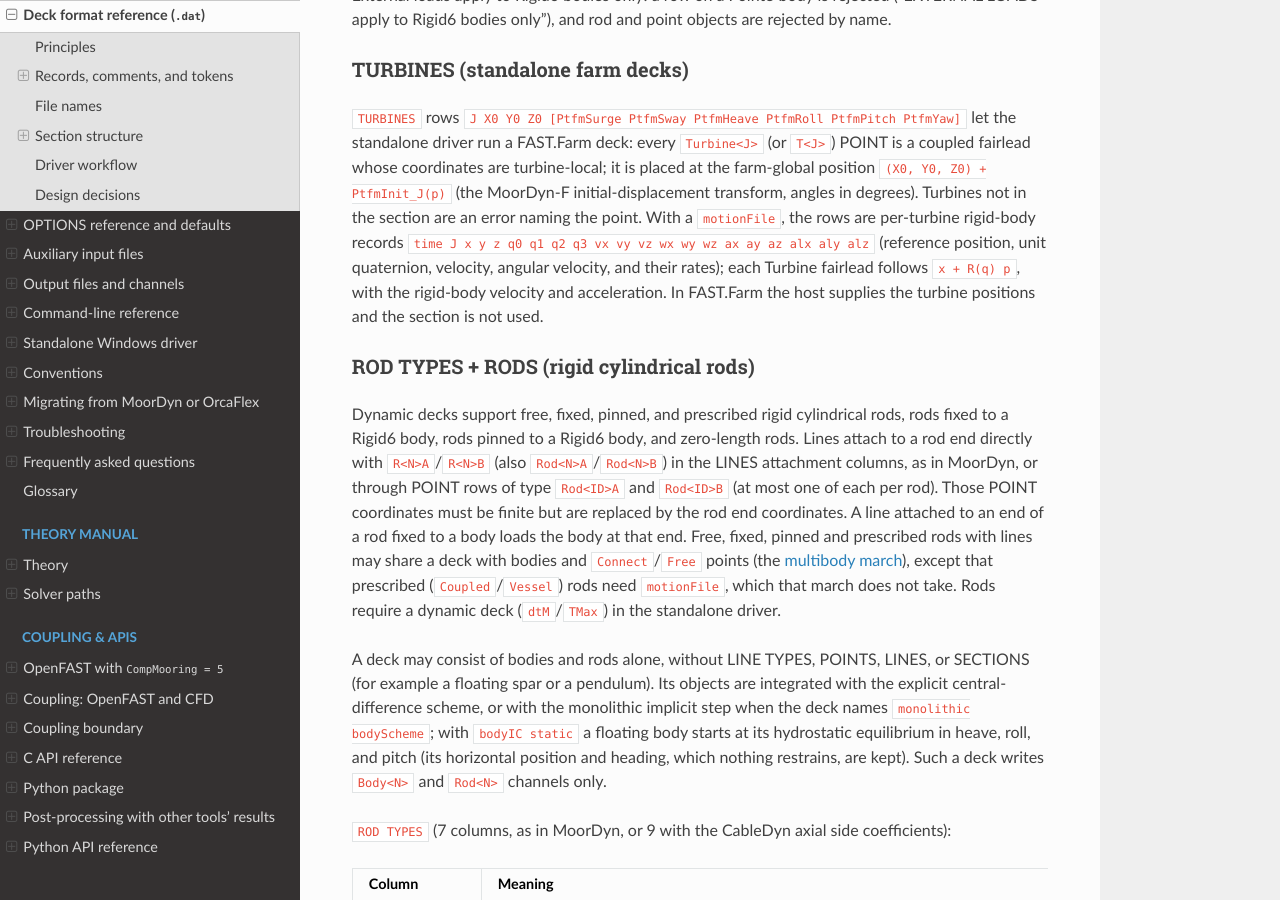
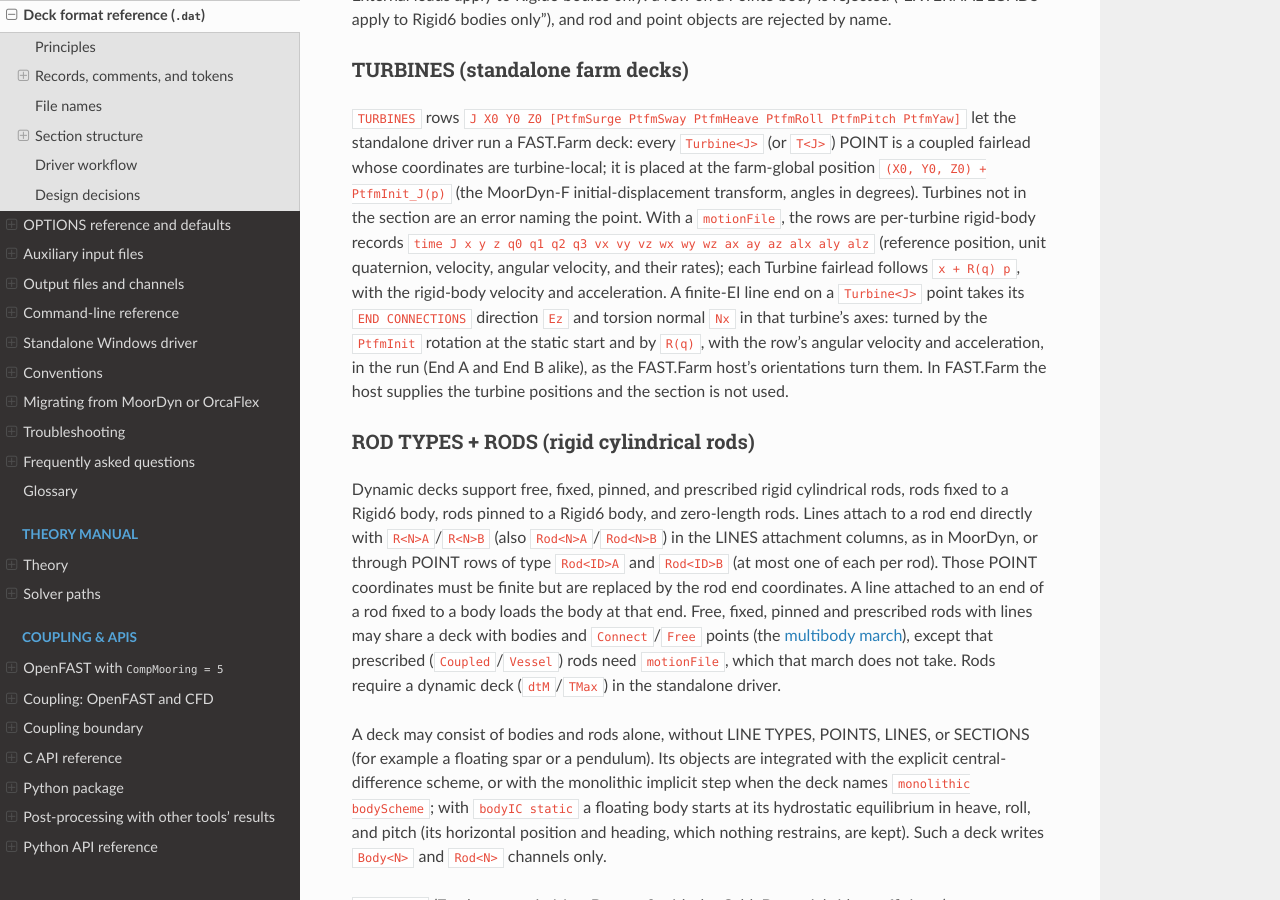
Before and after one commit to SMI-Lab-Inha/CableDyn, a Sphinx documentation site: the page built from doc/driver_format.md, in a window 1280 px wide and 900 px high, scrolled down 13508 px. Built offline with Sphinx 7.4.7 and the Read the Docs theme 3.1.0, drawn with Linux system fonts in a browser that asks for light colours.

Commit message:
feat(turbines): TURBINES rows turn both end frames with the turbine
A standalone TURBINES deck moved a finite-EI line end on a Turbine<J> point
with x + R(q) p but held its END CONNECTIONS and torsion frames at their start
orientation. The motion table now keeps each turbine's rotation, angular
velocity and acceleration per row (turb_rot, turb_omega, turb_alpha), and the
row-1 kinematics and the march pass them to End A and End B as parent
orientations (turbine_end_rotation), as vesselMotion and the OpenFAST and
FAST.Farm hosts do. Ends on other points keep held frames.

Named result change (CHANGELOG Changed): TURBINES decks whose rows rotate the
turbines and whose finite-EI lines carry end connections or torsion. On a
clamped line twisted 90 deg between turbines rolling 10 deg in opposite senses
over 1 s the end torque at 1 s is 613.6 N m (788.1 N m before); the tensions
change by under 5e-7. No example deck uses TURBINES rows.

Gate (tests/test_two_moving_ends, FR): that deck standalone against the
FAST.Farm aggregate with the same rotations as host orientations: largest
relative channel difference 3.4e-8 at every step (2.2e-1 before), and the
rolls change the torque by more than 1 %.

Signed-off-by: Jae Hoon Seo <jaehoon.seo@inha.ac.kr>

```diff
--- a/doc/driver_format.md
+++ b/doc/driver_format.md
@@ -571,8 +571,12 @@ degrees). Turbines not in the section are an error naming the point. With a `mot
 rows are per-turbine rigid-body records
 `time J x y z q0 q1 q2 q3 vx vy vz wx wy wz ax ay az alx aly alz` (reference position,
 unit quaternion, velocity, angular velocity, and their rates); each Turbine<J> fairlead
-follows `x + R(q) p`, with the rigid-body velocity and acceleration. In FAST.Farm the host
-supplies the turbine positions and the section is not used.
+follows `x + R(q) p`, with the rigid-body velocity and acceleration. A finite-EI line end on a
+`Turbine<J>` point takes its `END CONNECTIONS` direction `Ez` and torsion normal `Nx` in that
+turbine's axes: turned by the `PtfmInit` rotation at the static start and by `R(q)`, with the
+row's angular velocity and acceleration, in the run (End A and End B alike), as the FAST.Farm
+host's orientations turn them. In FAST.Farm the host supplies the turbine positions and the
+section is not used.
 
 ### ROD TYPES + RODS (rigid cylindrical rods)
 
```
Also changed, not shown: CHANGELOG.md (+8 -0 lines), 2 other files.
